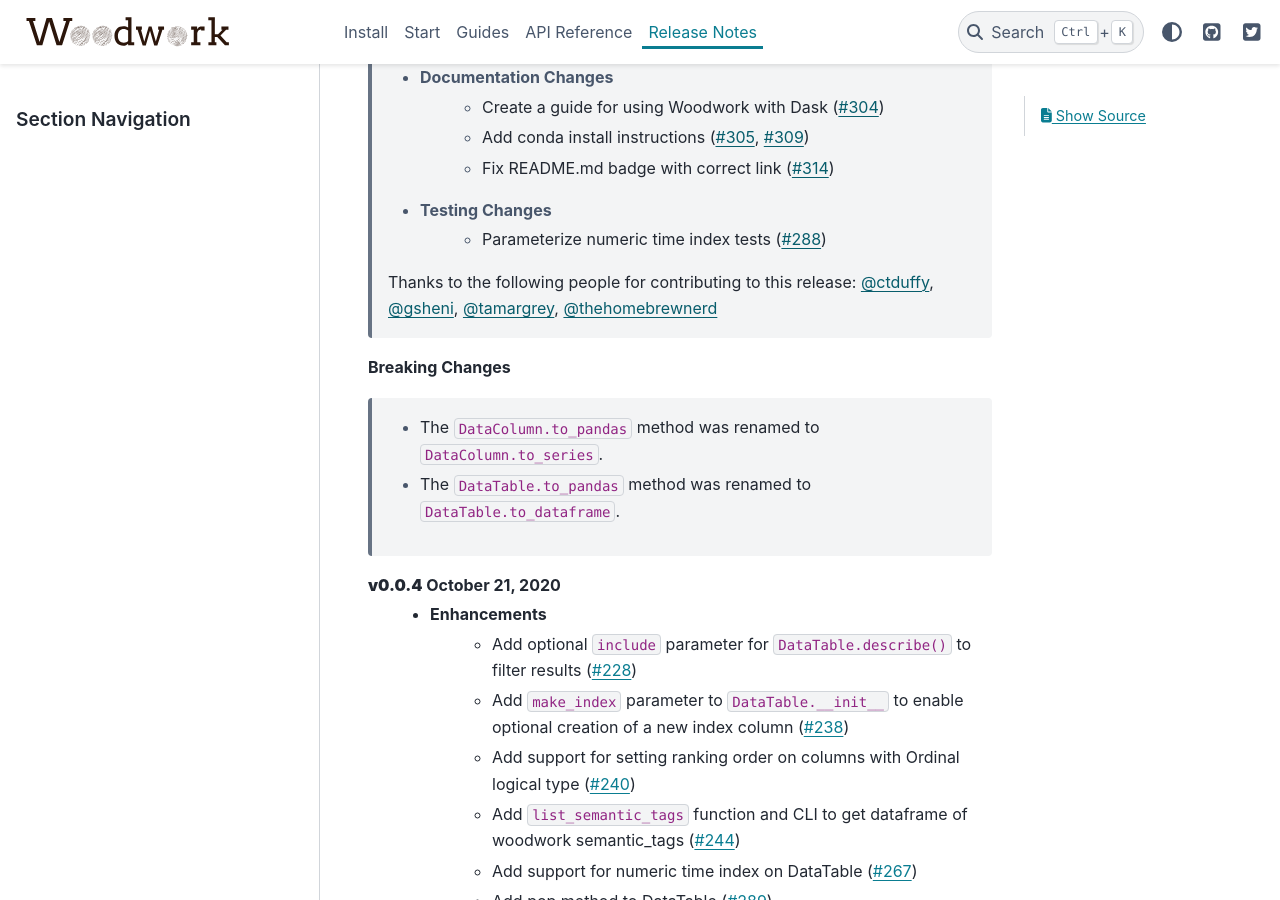
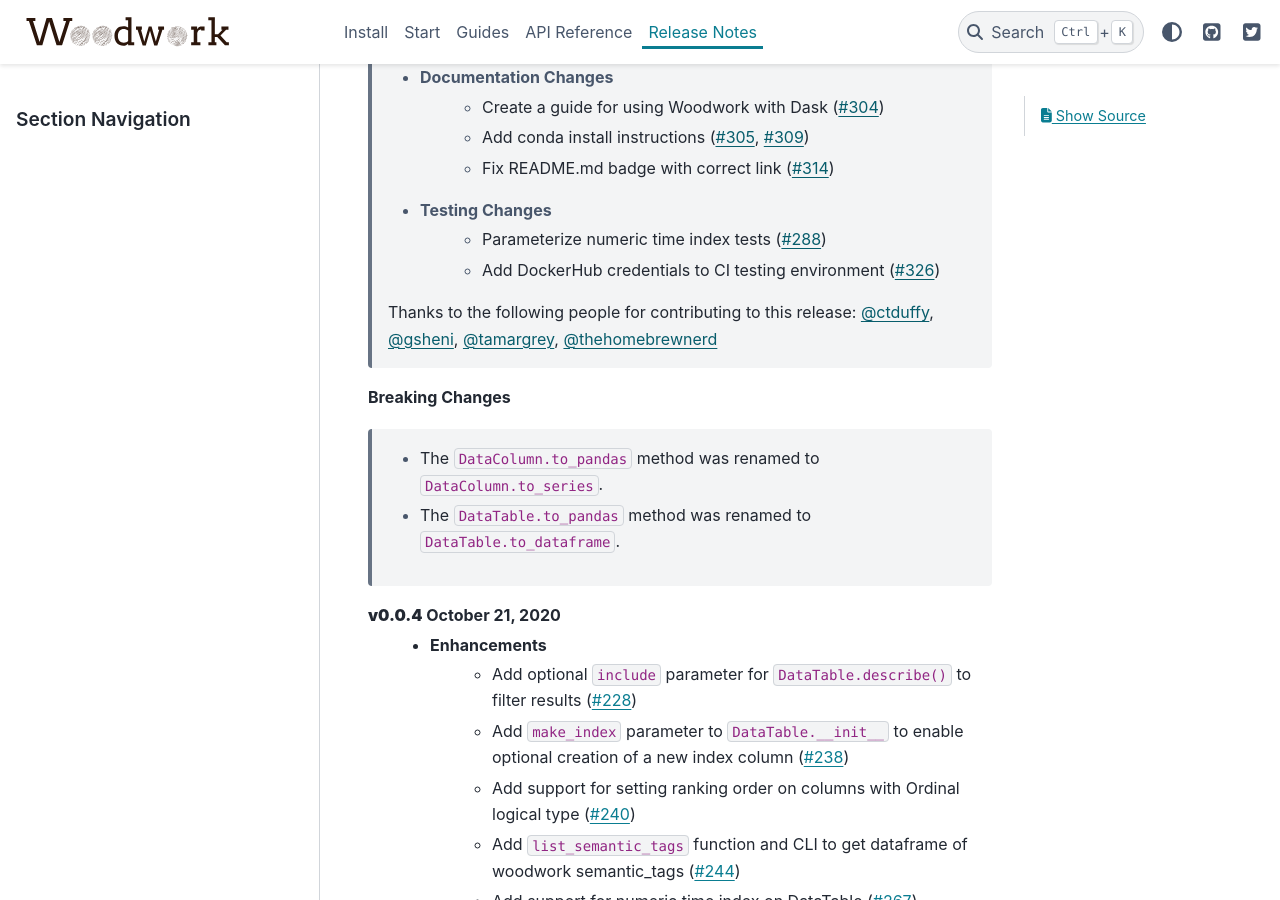
Before and after one commit to alteryx/woodwork, a Sphinx documentation site: the page built from docs/source/release_notes.rst, in a window 1280 px wide and 900 px high, scrolled down 838 px. Built offline with Sphinx 7.4.7 and the PyData theme 0.15.4, drawn with Linux system fonts in a browser that asks for light colours; comment, search, counter and statistics services are not loaded.

Commit message:
Add Dockerhub Credentials to CI (#326)
* add ci credentials

* release notes

* fix spacing

* Update config.yml

```diff
--- a/docs/source/release_notes.rst
+++ b/docs/source/release_notes.rst
@@ -24,6 +24,7 @@ Release Notes
         * Fix README.md badge with correct link (:pr:`314`)
     * Testing Changes
         * Parameterize numeric time index tests (:pr:`288`)
+        * Add DockerHub credentials to CI testing environment (:pr:`326`)
 
     Thanks to the following people for contributing to this release:
     :user:`ctduffy`, :user:`gsheni`, :user:`tamargrey`, :user:`thehomebrewnerd`
```
Also changed, not shown: 1 other file.
